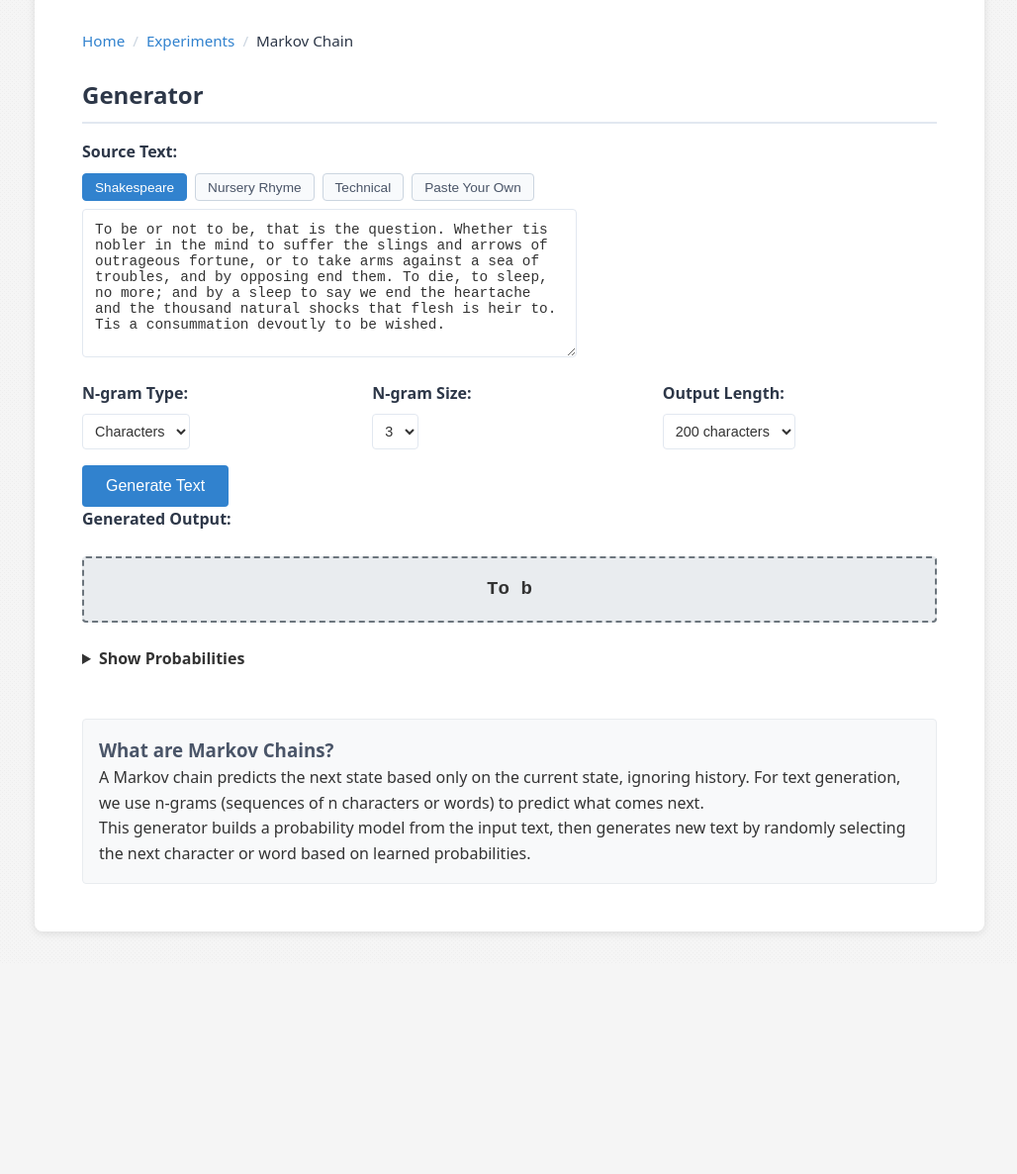
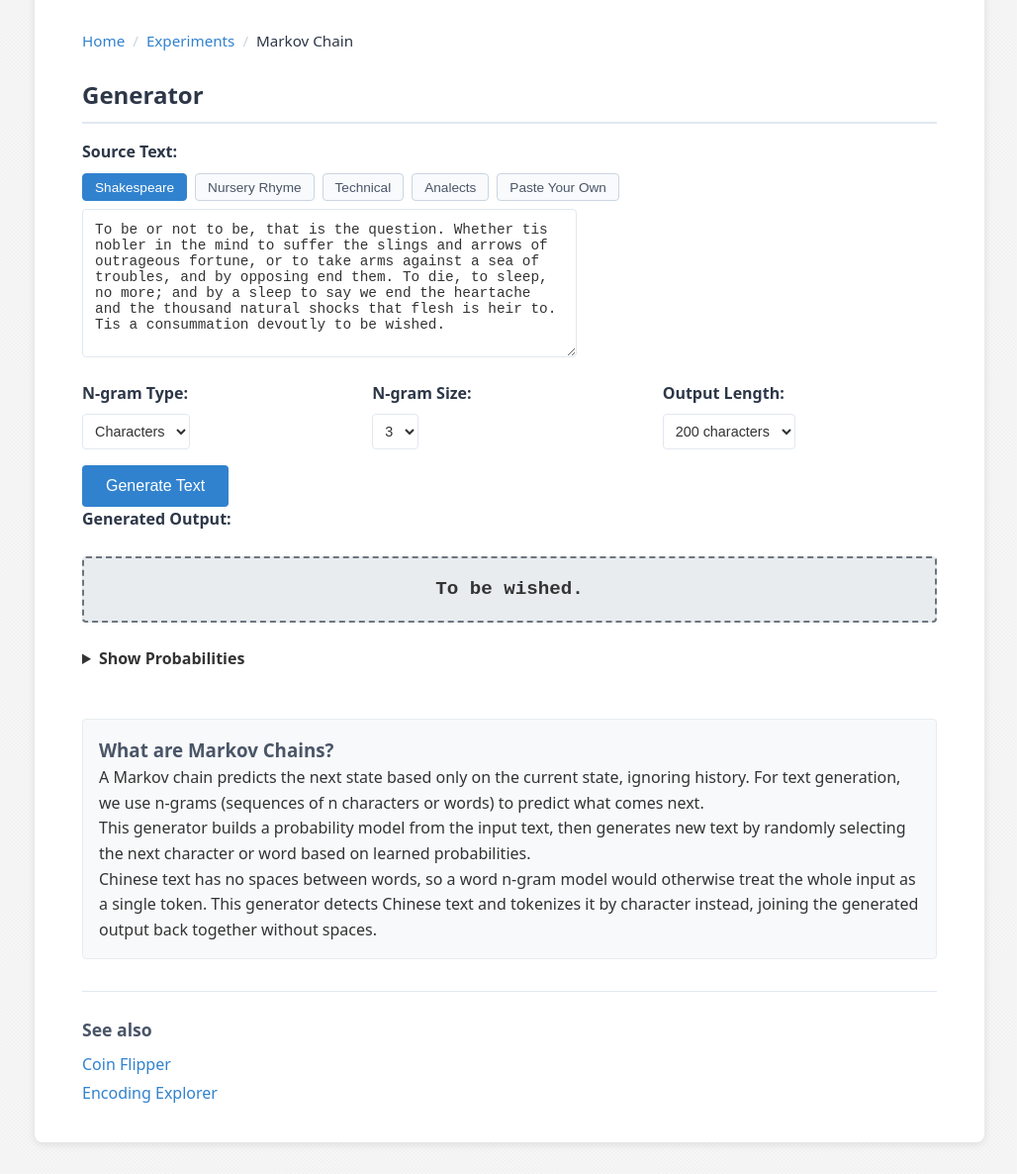
Before and after one commit to qyearsley/qyearsley.github.io, a website: page javascript/markov/index.html in a window 1280 px wide. Shown: the part 193-1379 px from the top of the page at 99% size, without its empty margins (125-1153 px from the left). Before the commit the page ends 1166 px from the top, so only its background shows below. Drawn offline with Linux system fonts and the light colour scheme.

Commit message:
Markov: tokenize Chinese by character, with an Analects sample
A whitespace split turned unspaced Chinese into one token. Chinese text is now detected and split by character, and joined without spaces.

```diff
--- a/javascript/markov/index.html
+++ b/javascript/markov/index.html
@@ -43,6 +43,7 @@
               <button class="preset-btn active" data-preset="shakespeare">Shakespeare</button>
               <button class="preset-btn" data-preset="nursery">Nursery Rhyme</button>
               <button class="preset-btn" data-preset="technical">Technical</button>
+              <button class="preset-btn" data-preset="analects">Analects</button>
               <button class="preset-btn" data-preset="custom">Paste Your Own</button>
             </div>
             <textarea
@@ -104,7 +105,20 @@
             This generator builds a probability model from the input text, then generates new text
             by randomly selecting the next character or word based on learned probabilities.
           </p>
+          <p>
+            Chinese text has no spaces between words, so a word n-gram model would otherwise treat
+            the whole input as a single token. This generator detects Chinese text and tokenizes it
+            by character instead, joining the generated output back together without spaces.
+          </p>
         </section>
+
+        <aside class="see-also">
+          <h2>See also</h2>
+          <ul>
+            <li><a href="/javascript/coin-flipper.html">Coin Flipper</a></li>
+            <li><a href="/chinese/encoding-explorer.html">Encoding Explorer</a></li>
+          </ul>
+        </aside>
       </main>
     </div>
 
@@ -118,6 +132,14 @@
           "Humpty Dumpty sat on a wall, Humpty Dumpty had a great fall. All the king's horses and all the king's men couldn't put Humpty together again. Jack and Jill went up the hill to fetch a pail of water. Jack fell down and broke his crown, and Jill came tumbling after. Mary had a little lamb whose fleece was white as snow, and everywhere that Mary went the lamb was sure to go.",
         technical:
           "A hash table is a data structure that maps keys to values using a hash function. The hash function computes an index into an array of buckets, from which the desired value can be found. Ideally, the hash function will assign each key to a unique bucket, but most hash table designs employ an imperfect hash function, which might cause hash collisions where the hash function generates the same index for more than one key.",
+        // The Analects (论语), sayings of Confucius recorded by his disciples,
+        // compiled around the 5th century BCE -- public domain everywhere.
+        // Selected verses, quoted from memory: 学而 1.1, 1.3, 1.4, 1.6, 1.16;
+        // 为政 2.4, 2.11, 2.15; 里仁 4.17; 述而 7.22; 卫灵公 15.24 (chapter and
+        // verse numbers per the standard modern numbering). Worth checking
+        // against a source such as ctext.org before treating as authoritative.
+        analects:
+          "子曰：“学而时习之，不亦说乎？有朋自远方来，不亦乐乎？人不知而不愠，不亦君子乎？”曾子曰：“吾日三省吾身：为人谋而不忠乎？与朋友交而不信乎？传不习乎？”子曰：“弟子入则孝，出则弟，谨而信，泛爱众，而亲仁，行有余力，则以学文。”子曰：“巧言令色，鲜矣仁。”子曰：“不患人之不己知，患不知人也。”子曰：“吾十有五而志于学，三十而立，四十而不惑，五十而知天命，六十而耳顺，七十而从心所欲，不逾矩。”子曰：“温故而知新，可以为师矣。”子曰：“学而不思则罔，思而不学则殆。”子曰：“见贤思齐焉，见不贤而内自省也。”子曰：“三人行，必有我师焉：择其善者而从之，其不善者而改之。”子曰：“己所不欲，勿施于人。”",
       }
 
       let chain = null
@@ -202,8 +224,9 @@
       document.getElementById("ngram-size").addEventListener("change", generate)
       document.getElementById("output-length").addEventListener("change", generate)
 
-      // Load default
-      setPreset("shakespeare")
+      // Load default. build.js marks the /zh/ version of this page with
+      // lang="zh" on <html>, so default to the Chinese sample there.
+      setPreset(document.documentElement.lang === "zh" ? "analects" : "shakespeare")
     </script>
     <script src="/shared/nav.js"></script>
   </body>
--- a/javascript/markov/index.zh.json
+++ b/javascript/markov/index.zh.json
@@ -9,6 +9,7 @@
   "Shakespeare": "莎士比亚",
   "Nursery Rhyme": "童谣",
   "Technical": "技术文本",
+  "Analects": "论语",
   "Paste Your Own": "粘贴自定义",
   "N-gram Type:": "N-gram类型：",
   "Characters": "字符",
@@ -24,6 +25,7 @@
   "What are Markov Chains?": "什么是马尔可夫链？",
   "A Markov chain predicts the next state based only on the current state, ignoring history. For text generation, we use n-grams (sequences of n characters or words) to predict what comes next.": "马尔可夫链仅基于当前状态预测下一状态，忽略历史。在文本生成中，我们用n-gram（n个字符或词的序列）预测下一个内容。",
   "This generator builds a probability model from the input text, then generates new text by randomly selecting the next character or word based on learned probabilities.": "生成器从输入文本建立概率模型，然后根据学到的概率随机选择下一个字符或词，从而生成新文本。",
+  "Chinese text has no spaces between words, so a word n-gram model would otherwise treat the whole input as a single token. This generator detects Chinese text and tokenizes it by character instead, joining the generated output back together without spaces.": "中文词与词之间没有空格，因此按词分割的n-gram模型会把整段输入当作一个词元。本生成器会检测中文文本，改为按字符分词，生成结果里的字符直接连接、不加空格。",
 
   "Transition Probabilities (sample):": "转移概率（示例）："
 }
--- a/javascript/markov/markov.js
+++ b/javascript/markov/markov.js
@@ -1,3 +1,34 @@
+// Han character ranges covering ordinary Chinese text: CJK Unified
+// Ideographs, Extension A, and the CJK Compatibility Ideographs block. This
+// does not attempt to cover the rarer Han extension blocks outside the
+// Basic Multilingual Plane.
+const HAN_CHAR_PATTERN = /[\u3400-\u4dbf\u4e00-\u9fff\uf900-\ufaff]/
+
+// Detects Chinese-dominant text, i.e. text where whitespace tokenization
+// would not work because Chinese does not put spaces between words. This is
+// a ratio over non-whitespace characters, not "contains any Han character",
+// so a Chinese term quoted inside mostly-English prose does not flip it.
+export function isChineseText(text) {
+  const chars = Array.from(text).filter((ch) => !/\s/.test(ch))
+  if (chars.length === 0) return false
+  const hanCount = chars.filter((ch) => HAN_CHAR_PATTERN.test(ch)).length
+  return hanCount / chars.length > 0.3
+}
+
+// Splits text into the tokens n-grams are built from. "word" mode splits on
+// whitespace -- but Chinese has no whitespace between words, so without this
+// check the whole input would become a single token. For Chinese text,
+// tokenize falls back to characters even when "word" mode is selected: each
+// Han character, and each punctuation mark, becomes its own token. The
+// caller (see `joinWithSpace` below) then joins tokens back together
+// without spaces, the same way "char" mode always has.
+export function tokenize(text, type) {
+  if (type === "word" && !isChineseText(text)) {
+    return text.split(/\s+/).filter((t) => t.length > 0)
+  }
+  return Array.from(text)
+}
+
 export class MarkovChain {
   constructor(text, type = "char", ngramSize = 3) {
     this.ngrams = new Map()
@@ -15,12 +46,14 @@
     if (!text || text.trim().length === 0) return
 
     text = text.trim()
-    const tokens = type === "word" ? text.split(/\s+/).filter((t) => t.length > 0) : text.split("")
+    const tokens = tokenize(text, type)
+    this.joinWithSpace = type === "word" && !isChineseText(text)
+    this.ngramSize = ngramSize
 
     if (tokens.length < ngramSize) return
 
+    const sep = this.joinWithSpace ? " " : ""
     for (let i = 0; i <= tokens.length - ngramSize; i++) {
-      const sep = type === "word" ? " " : ""
       const ngram = tokens.slice(i, i + ngramSize).join(sep)
       const nextToken = tokens[i + ngramSize]
 
@@ -39,7 +72,6 @@
   }
 
   generate(length) {
-    const type = this.type || "char"
     if (this.ngrams.size === 0) {
       return "No training data available."
     }
@@ -48,9 +80,9 @@
     const startOptions = this.startNgrams.filter((ng) => this.ngrams.has(ng))
     if (startOptions.length === 0) return "Unable to generate text."
 
+    const sep = this.joinWithSpace ? " " : ""
     let currentNgram = startOptions[Math.floor(Math.random() * startOptions.length)]
-    const sep = type === "word" ? " " : ""
-    const initialTokens = type === "word" ? currentNgram.split(" ") : currentNgram.split("")
+    const initialTokens = this.joinWithSpace ? currentNgram.split(" ") : Array.from(currentNgram)
     tokens.push(...initialTokens)
 
     const ngramSize = this.getNgramSize()
@@ -70,8 +102,7 @@
 
   getNgramSize() {
     if (this.ngrams.size === 0) return 0
-    const firstKey = this.ngrams.keys().next().value
-    return firstKey.includes(" ") ? firstKey.split(" ").length : firstKey.length
+    return this.ngramSize || 0
   }
 
   getTransitions() {
```
Also changed, not shown: javascript/markov/markov.test.js (+78 -1 lines).
